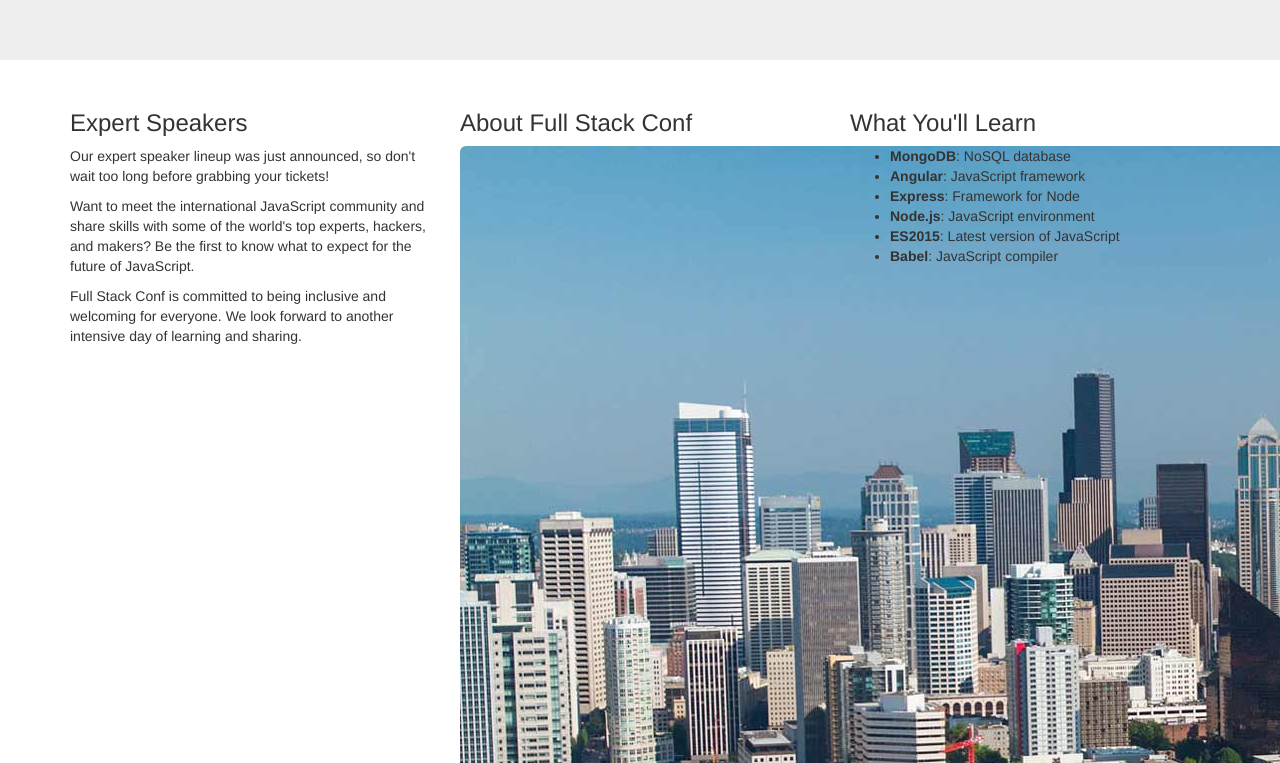
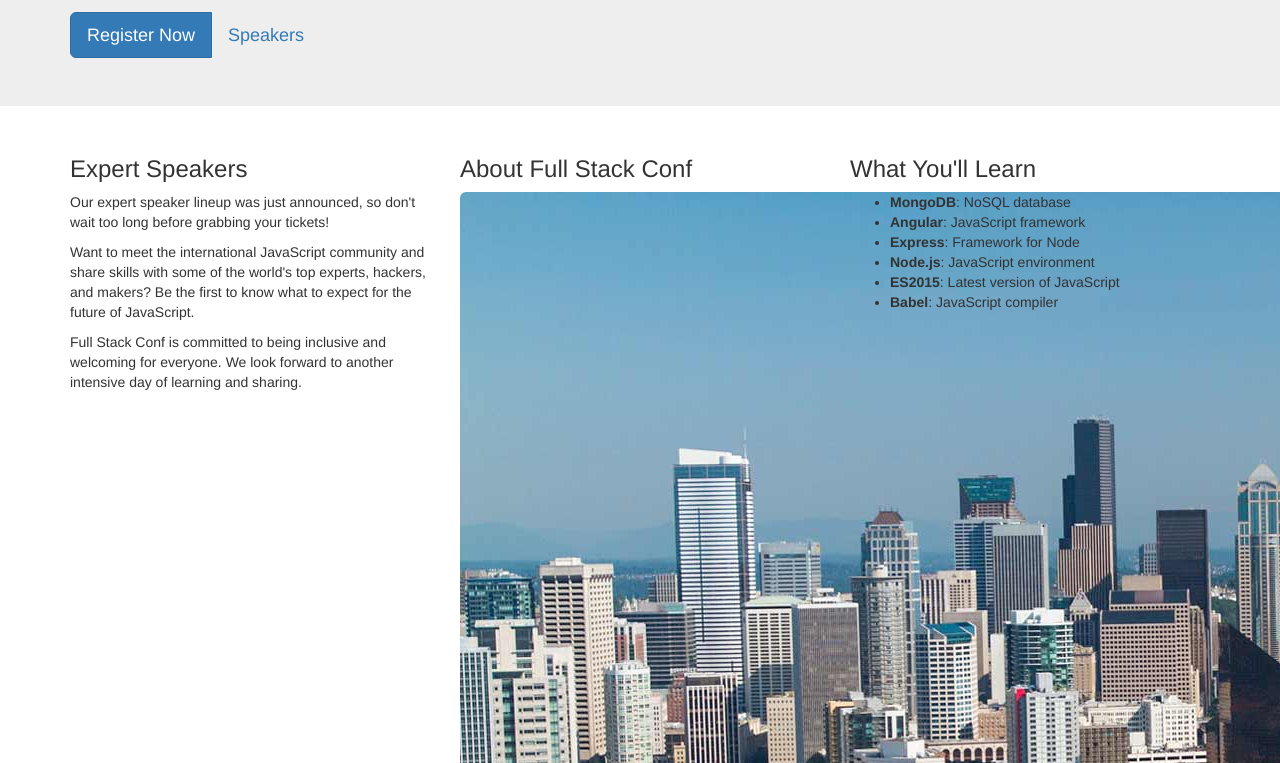
Before and after one commit to robgmerrill/bootstrap-4-website-building-practice, a plain HTML site: page index.html in a window 1280 px wide. Shown: the part 180-943 px from the top of the page. Drawn offline with nearby package versions, Linux system fonts and the light colour scheme.

Commit message:
added registration and speakers buttons

```diff
--- a/index.html
+++ b/index.html
@@ -35,7 +35,11 @@
   <div class="container text-sm-center p-t-3">
     <h1 class="display-2">Full Stack Conference</h1>
     <p class="lead">Come and hear how to be a full stack developer.</p>
-  </div>
+        <div class="btn-group m-t-2" role="group" aria-label="Basic example">
+      <button type="button" class="btn btn-primary btn-lg">Register Now</button>
+      <a class="btn btn-secondary btn-lg" href="#speakers">Speakers</a>
+      </div>
+      </div>
 </div>
 
 <!-- /jumbotron -->
@@ -68,11 +72,15 @@
   </div><!-- /about -->
 
   <!-- Speakers -->
-<h1 class="display-4 text-xs-center m-y-3 text-muted">Speakers</h1>
+<h1 id="speakers" class="display-4 text-xs-center m-y-3 text-muted">Speakers</h1>
 [Speaker bios go here]
   <!-- Schedule -->
 <h1 class="display-4 text-xs-center m-y-c text-muted">Schedule</h1>
 [Conference Schedule goes here]
+
+<!-- callout button -->
+<button type="button" class="btn btn-info-outline btn-lg center-block m-y-3">Don't Miss Out, Register Now!</button>
+<!-- /callout button -->
 
 <!-- signup form -->
 <hr>
```
